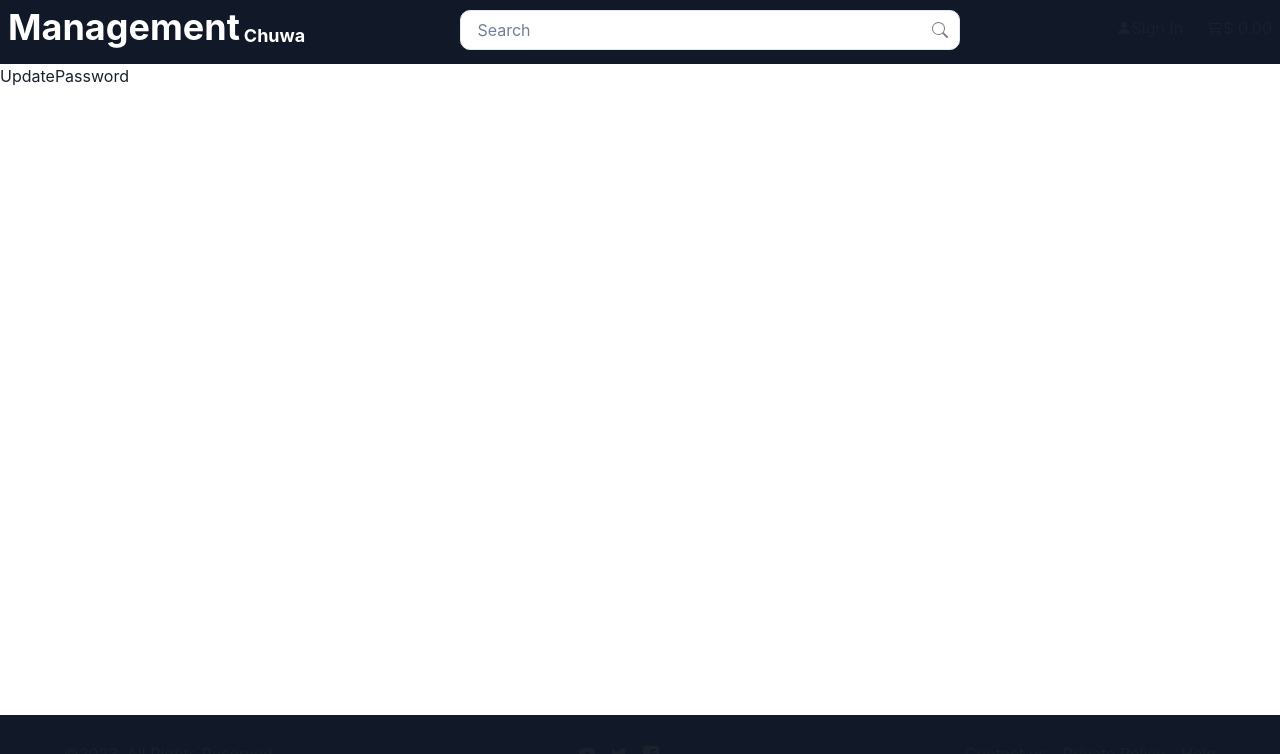
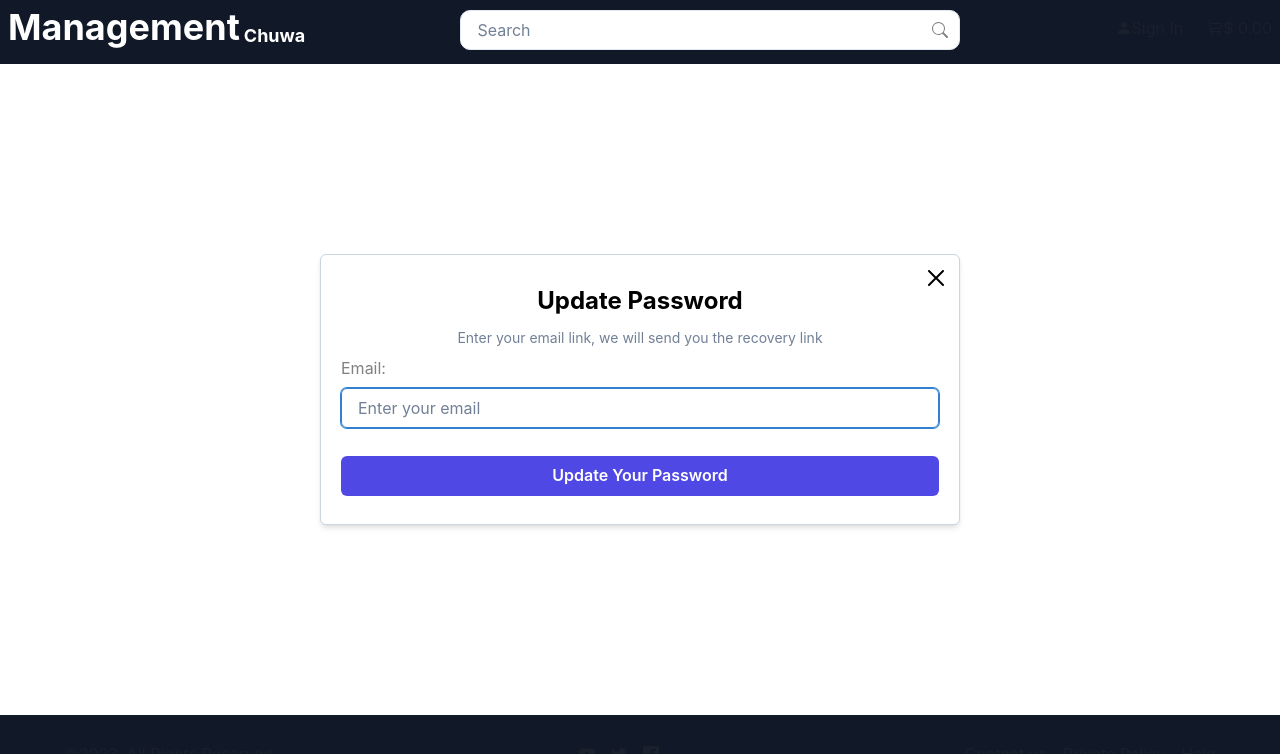
Before and after one commit to Lu0-Wenfeng/PMS, a React (Vite) app in the folder frontend/: page /update-pwd in a window 1280 px wide. Shown: the top 754 px of the page. Built offline with nearby package versions, Linux system fonts and the light colour scheme.

Commit message:
update-pwd display

```diff
--- a/frontend/src/components/MyCard.jsx
+++ b/frontend/src/components/MyCard.jsx
@@ -28,7 +28,7 @@ const MyCard = ({ title, children }) => {
         size="xl"
         onClick={handleClick}
       />
-      <Center fontSize="2xl" mt="2" mb="4" fontWeight="bold" color="black">
+      <Center fontSize="2xl" my="2" fontWeight="bold" color="black">
         {title}
       </Center>
       {children}
--- a/frontend/src/pages/UpdatePassword.jsx
+++ b/frontend/src/pages/UpdatePassword.jsx
@@ -1,9 +1,78 @@
-import React from 'react'
+import React from "react";
+import axios from "axios";
+import { Box, Button, Input, Center, Text } from "@chakra-ui/react";
+import { useState } from "react";
+import { useNavigate } from "react-router-dom";
+import MyCard from "../components/MyCard";
 
 const UpdatePassword = () => {
-	return (
-		<div>UpdatePassword</div>
-	)
-}
+  const [email, setEmail] = useState("");
+  const [emailError, setEmailError] = useState("");
+  const navigate = useNavigate();
 
-export default UpdatePassword
+  const inputStyles = {
+    mt: "2",
+    variant: "outline",
+    border: "1px solid",
+    borderColor: "gray.300",
+    textColor: "black",
+    _hover: {
+      borderColor: "blue.500",
+      boxShadow: "0 0 0 1px #3182ce",
+    },
+    autoFocus: true,
+  };
+
+  const buttonStyles = {
+    my: "2",
+    bg: "#5048E5",
+    w: "100%",
+    textColor: "white",
+    _hover: {
+      bg: "rgba(80, 72, 229, 0.9)",
+    },
+  };
+
+  const onEmailChange = (e) => {
+    setEmail(e.target.value);
+    if (!e.target.value) {
+      setEmailError("This field is required");
+    } else if (!/\S+@\S+\.\S+/.test(e.target.value)) {
+      setEmailError("Invalid Email format");
+    } else {
+      setEmailError("");
+    }
+  };
+
+  return (
+    <Box display="flex" justifyContent="center" alignItems="center" h="100%">
+      <MyCard title="Update Password">
+        <Center mb="2">
+          <Text fontSize="sm" color="gray.500">
+            Enter your email link, we will send you the recovery link
+          </Text>
+        </Center>
+        <Box mb="5">
+          <Text textColor="gray">Email:</Text>
+          <Input
+            type="email"
+            value={email}
+            onChange={onEmailChange}
+            placeholder="Enter your email"
+            {...inputStyles}
+            borderColor={emailError ? "red.500" : "gray.300"}
+          />
+          {emailError && (
+            <Text color="red.500" fontSize="sm" float="right">
+              {emailError}
+            </Text>
+          )}
+        </Box>
+
+        <Button {...buttonStyles}>Update Your Password</Button>
+      </MyCard>
+    </Box>
+  );
+};
+
+export default UpdatePassword;
```
